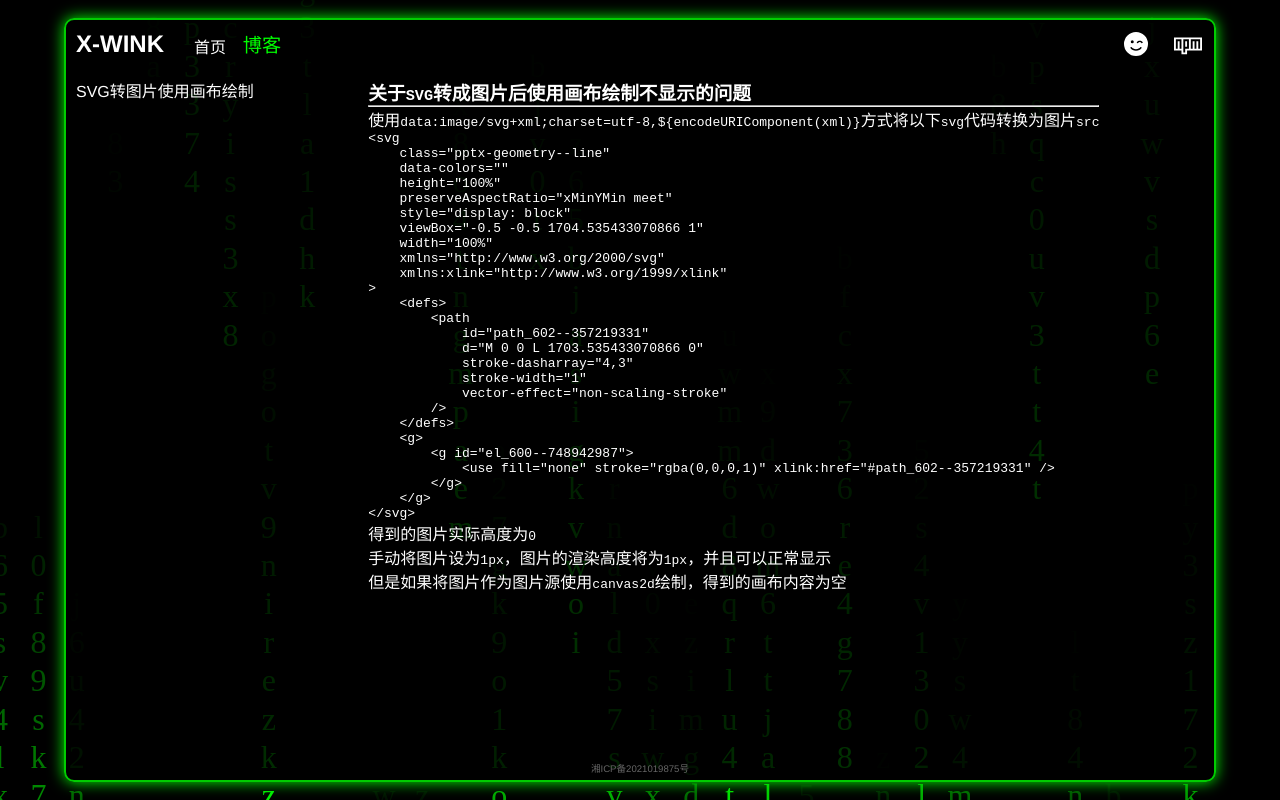
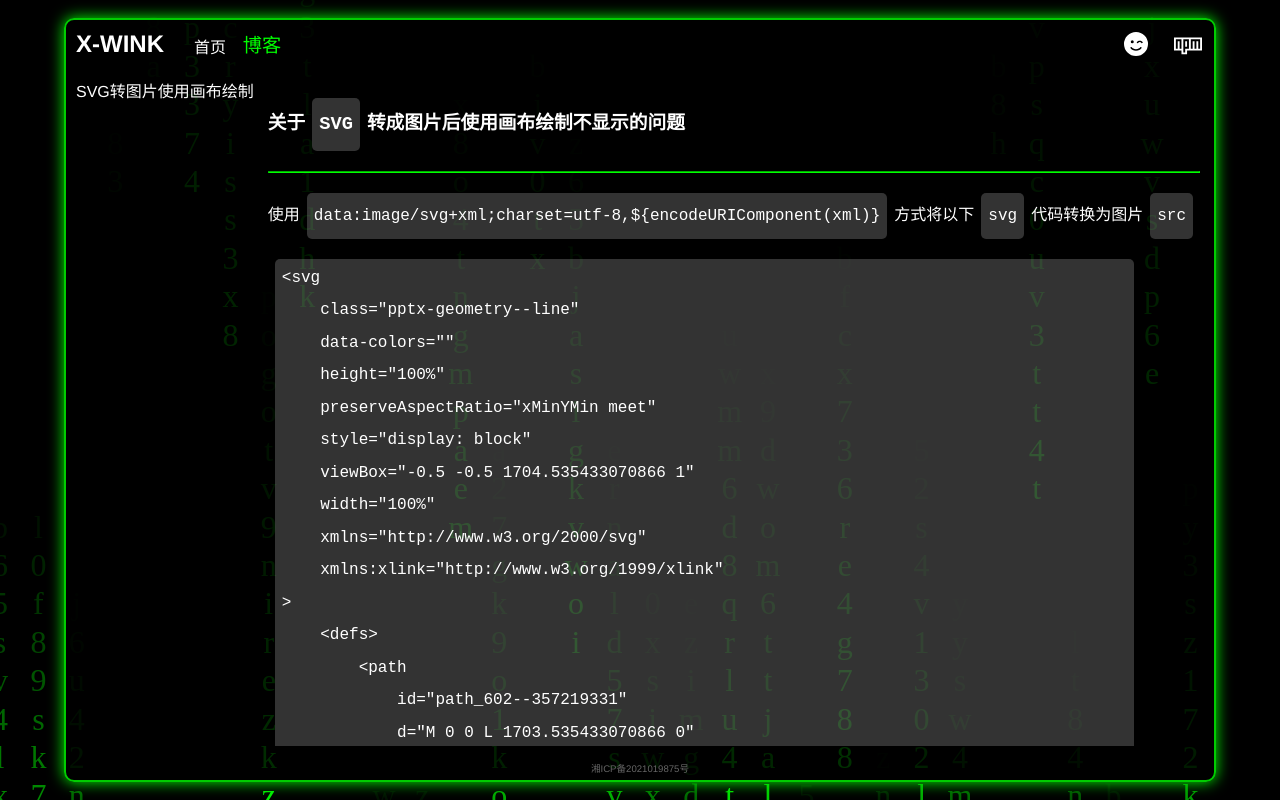
Before and after one commit to x-wink/fullstack-template, a Vue app in the folder apps/client/: page /blogs in a window 1280 px wide. Built offline with nearby package versions, Linux system fonts and the light colour scheme.

Commit message:
style: 样式优化

```diff
--- a/apps/client/src/App.vue
+++ b/apps/client/src/App.vue
@@ -41,6 +41,16 @@
 
         #app & {
             transition: all 0.3s;
+        }
+        &::-webkit-scrollbar {
+            background: transparent;
+            width: 7px;
+            height: 7px;
+        }
+        &::-webkit-scrollbar-thumb {
+            border-radius: 10px;
+            background: rgba(0, 255, 0, 0.3);
+            border: 1px solid var(--primary);
         }
     }
 
--- a/apps/client/src/components/x-markdown.vue
+++ b/apps/client/src/components/x-markdown.vue
@@ -1,5 +1,7 @@
 <template>
-    <div class="markdown-container" v-html="content"></div>
+    <div class="markdown-container">
+        <div class="html" v-html="content"></div>
+    </div>
 </template>
 
 <script setup lang="ts">
@@ -16,5 +18,26 @@
         width: fit-content !important;
         height: fit-content !important;
         margin: auto;
+        :deep(.html) {
+            overflow: auto;
+            * {
+                user-select: text;
+            }
+            > * {
+                margin: 20px 0;
+                line-height: 2.5em;
+            }
+            hr {
+                border-color: var(--primary);
+            }
+            code {
+                font-family: 'Courier New', Courier, monospace;
+                background-color: rgba(255, 255, 255, 0.2);
+                display: inline-block;
+                margin: 0 7px;
+                padding: 3px 7px;
+                border-radius: 5px;
+            }
+        }
     }
 </style>
--- a/apps/client/src/layouts/content.vue
+++ b/apps/client/src/layouts/content.vue
@@ -15,6 +15,7 @@
         flex-direction: column;
         align-items: center;
         padding: 10px;
+        overflow: hidden;
         :deep(.container),
         :deep([class*='-container']) {
             width: 100%;
@@ -23,6 +24,7 @@
             flex-direction: column;
             justify-content: center;
             align-items: center;
+            overflow: auto;
         }
     }
 </style>
--- a/apps/client/src/layouts/index.vue
+++ b/apps/client/src/layouts/index.vue
@@ -45,6 +45,7 @@
         > .main {
             flex: 1;
             display: flex;
+            overflow: hidden;
         }
     }
 </style>
--- a/apps/client/src/views/blogs/index.vue
+++ b/apps/client/src/views/blogs/index.vue
@@ -25,6 +25,7 @@
 <style scoped lang="less">
     .blogs-container {
         flex-direction: row !important;
+        overflow: hidden !important;
 
         .list {
             height: 100%;
@@ -34,6 +35,7 @@
         .content {
             flex: 1;
             height: 100%;
+            overflow: auto;
         }
     }
 </style>
--- a/apps/client/vite.config.ts
+++ b/apps/client/vite.config.ts
@@ -16,7 +16,7 @@ export default (configEnv: ConfigEnv) => {
         base: env.VITE_BASE_URL,
         server: {
             host: '0.0.0.0',
-            port: 5173,
+            port: 9527,
             open: false,
             proxy: {
                 [env.VITE_API_BASE_URL]: {
```
